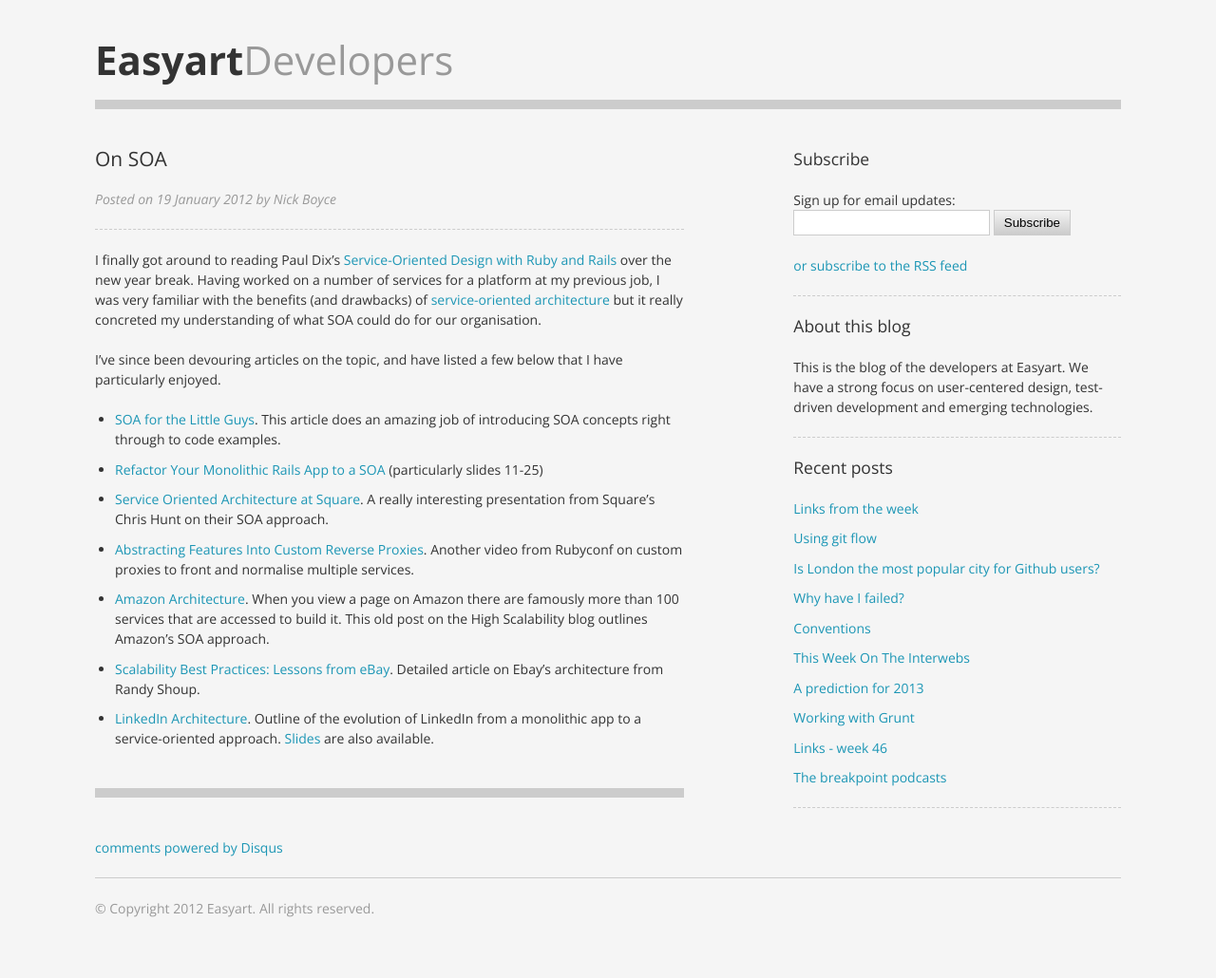
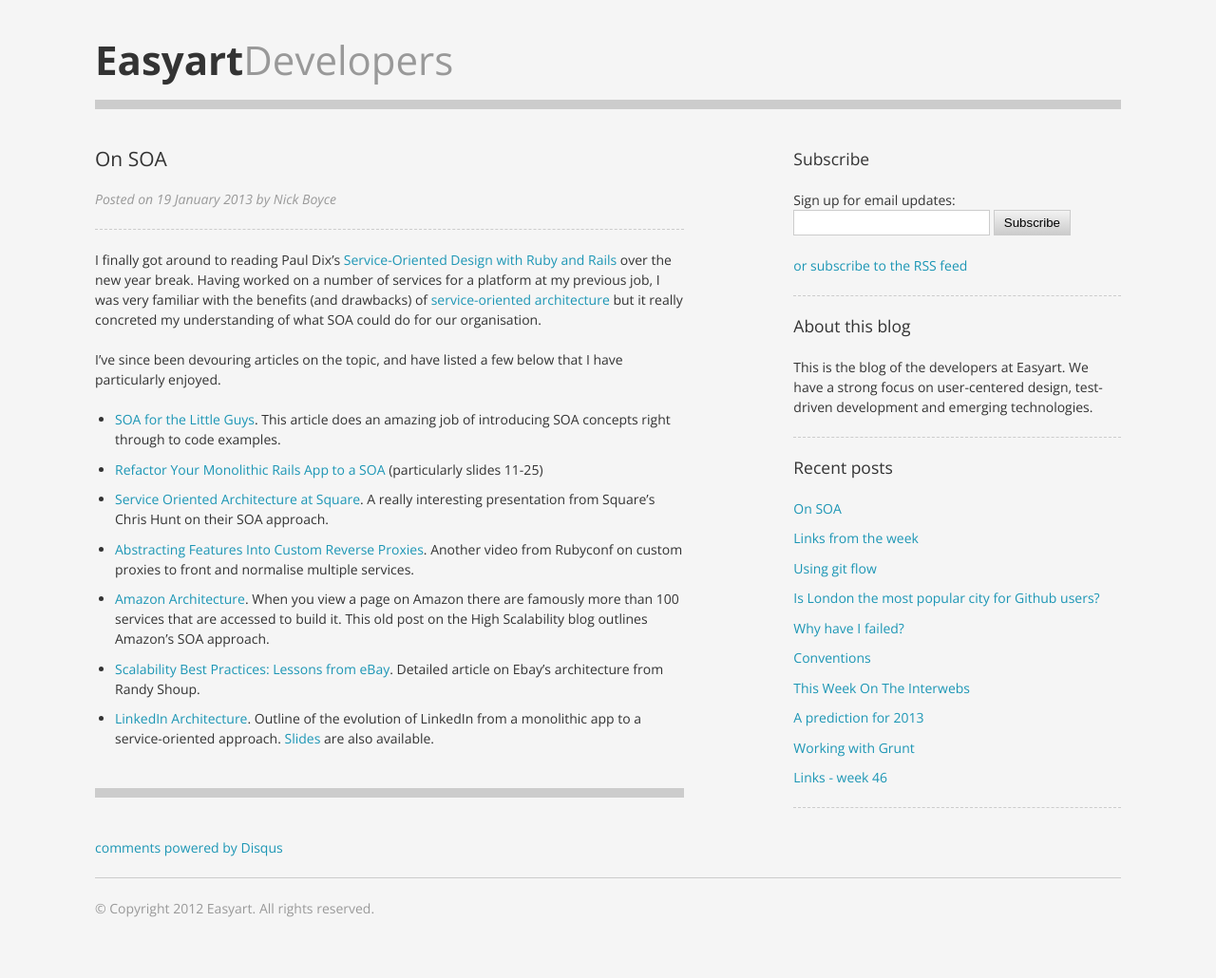
Before and after one commit to kingandmcgaw/kingandmcgaw.github.io, a Jekyll site: the page built from _posts/2013-01-19-on-soa.md, in a window 1280 px wide. Shown: the whole page at 95% size. Built offline with Jekyll 4.4.1, drawn with Linux system fonts in a browser that asks for light colours; Markdown is read by kramdown in place of the engine named in the settings; comment, search, counter and statistics services are not loaded.

Commit message:
Updated _posts/2013-01-19-on-soa.md

```diff
--- a/_posts/2013-01-19-on-soa.md
+++ b/_posts/2013-01-19-on-soa.md
@@ -1,9 +1,8 @@
 ---
 layout: post
+published: true
 title: On SOA
 author: Nick Boyce
-date: 19th January 2012
-published: true
 ---
 
 I finally got around to reading Paul Dix's [Service-Oriented Design with Ruby and Rails](http://www.amazon.co.uk/Service-Oriented-Design-Rails-Addison-Wesley-Professional/dp/0321659368/ref=sr_1_1?ie=UTF8&qid=1358592354&sr=8-1) over the new year break. Having worked on a number of services for a platform at my previous job, I was very familiar with the benefits (and drawbacks) of [service-oriented architecture](http://en.wikipedia.org/wiki/Service-oriented_architecture) but it really concreted my understanding of what SOA could do for our organisation.
```
